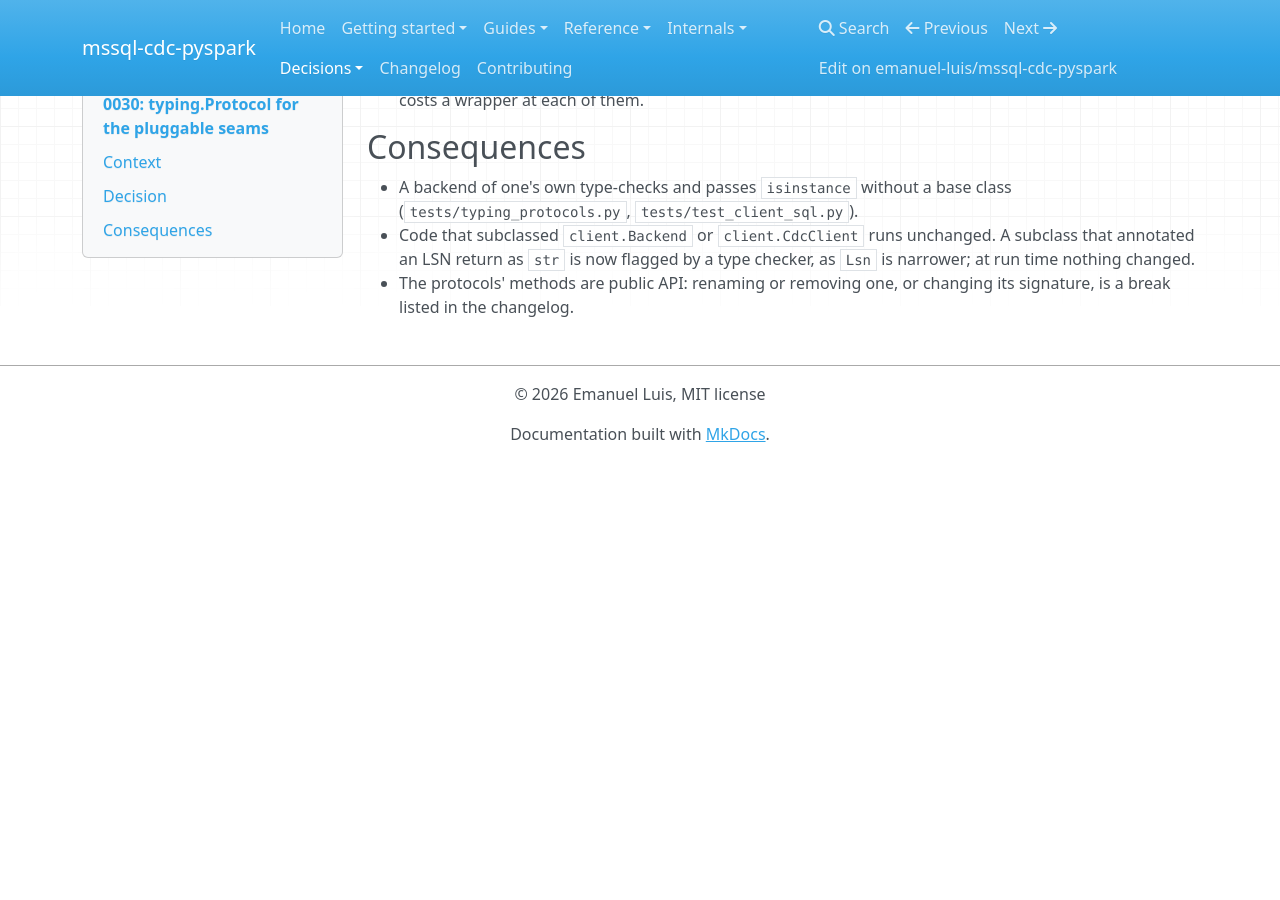
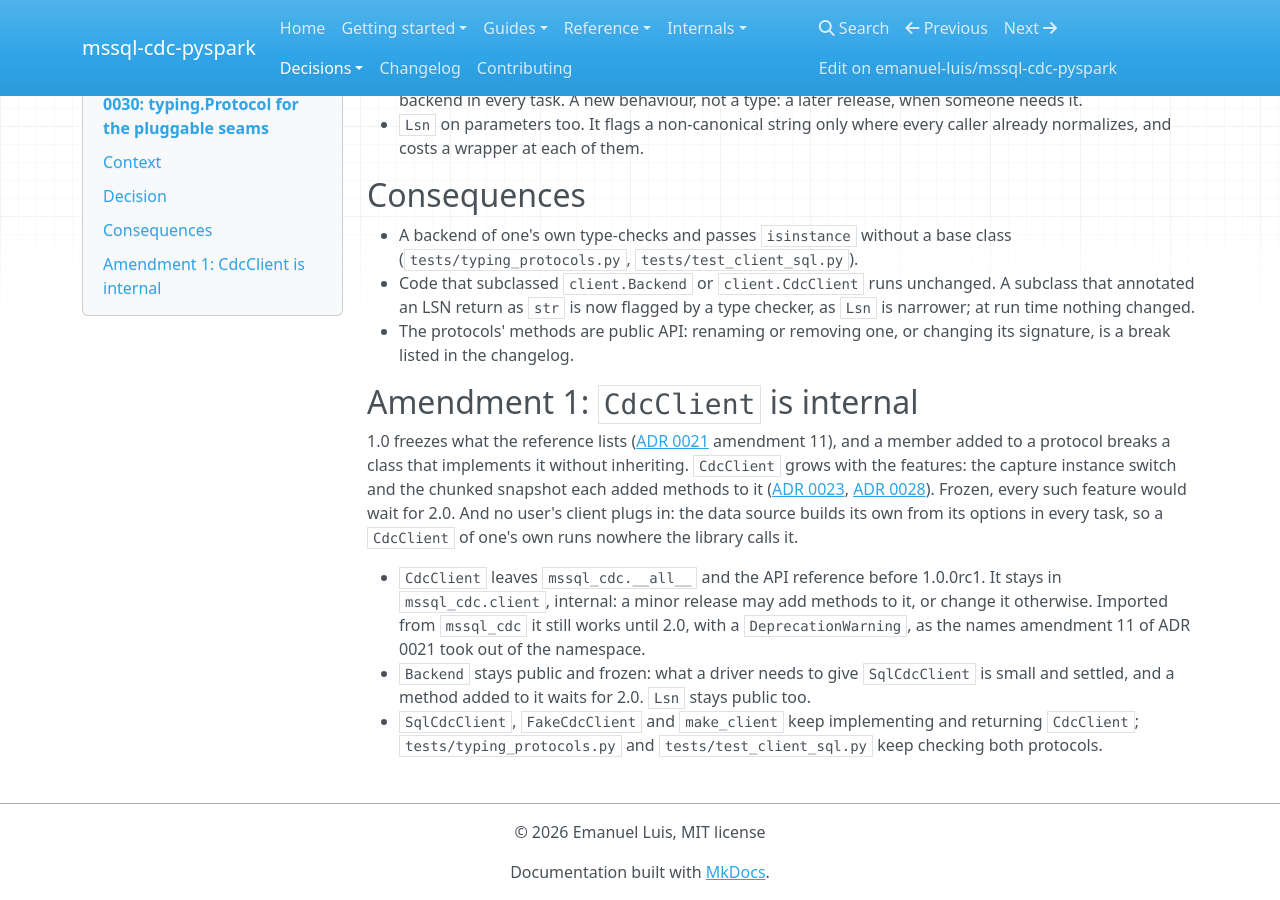
Before and after one commit to emanuel-luis/mssql-cdc-pyspark, an MkDocs documentation site: the page built from docs/decisions/0030-protocols-for-the-pluggable-seams.md, in a window 1280 px wide and 900 px high, scrolled down 1270 px. Built offline with MkDocs 1.6.1, drawn with Linux system fonts in a browser that asks for light colours; nearby versions of some CDN libraries; before the commit the page ends 1732 px from its top, so only the background shows below that; some of the changed text lies outside the part shown.

Commit message:
feat(api)!: CdcClient leaves the public API; Backend stays
CdcClient grows with the features (the capture instance switch and the
chunked snapshot each added methods), and a method added to a protocol
breaks a class that implements it without inheriting: frozen in 1.0,
every such feature would wait for 2.0. No user's client plugs in anyway,
since the data source builds its own from its options in every task.

It leaves mssql_cdc.__all__ and docs/reference/api.md before 1.0.0rc1,
stays in mssql_cdc.client as an internal name a minor may extend, and
still imports from mssql_cdc with a DeprecationWarning until 2.0 through
the existing _DEPRECATED mechanism. Backend and Lsn stay public; Backend
is the frozen protocol. ADR 0030 amendment 1; CHANGELOG Breaking (type
checkers, star imports) and Deprecated. test_api_shape pins the warning
and the import home.

```diff
--- a/docs/decisions/0030-protocols-for-the-pluggable-seams.md
+++ b/docs/decisions/0030-protocols-for-the-pluggable-seams.md
@@ -2,6 +2,7 @@
 
 **Status:** accepted
 **Date:** 2026-10-07T09:05:52-03:00
+**Amended:** 2026-10-15T09:35:58-03:00, `CdcClient` is internal and may gain methods in a minor; `Backend` stays the public, frozen protocol (amendment 1)
 
 ## Context
 The library has two seams. `CdcClient` is what the data source needs from SQL Server:
@@ -64,3 +65,24 @@ Considered:
   narrower; at run time nothing changed.
 * The protocols' methods are public API: renaming or removing one, or changing its
   signature, is a break listed in the changelog.
+
+## Amendment 1: `CdcClient` is internal
+1.0 freezes what the reference lists ([ADR 0021](0021-compatibility-policy-for-0x.md)
+amendment 11), and a member added to a protocol breaks a class that implements it without
+inheriting. `CdcClient` grows with the features: the capture instance switch and the
+chunked snapshot each added methods to it
+([ADR 0023](0023-schema-changes-and-capture-instance-switching.md),
+[ADR 0028](0028-chunked-snapshot-next-to-the-stream.md)). Frozen, every such
+feature would wait for 2.0. And no user's client plugs in: the data source builds its own
+from its options in every task, so a `CdcClient` of one's own runs nowhere the library
+calls it.
+
+* `CdcClient` leaves `mssql_cdc.__all__` and the API reference before 1.0.0rc1. It stays in
+  `mssql_cdc.client`, internal: a minor release may add methods to it, or change it
+  otherwise. Imported from `mssql_cdc` it still works until 2.0, with a
+  `DeprecationWarning`, as the names amendment 11 of ADR 0021 took out of the namespace.
+* `Backend` stays public and frozen: what a driver needs to give `SqlCdcClient` is small and
+  settled, and a method added to it waits for 2.0. `Lsn` stays public too.
+* `SqlCdcClient`, `FakeCdcClient` and `make_client` keep implementing and returning
+  `CdcClient`; `tests/typing_protocols.py` and `tests/test_client_sql.py` keep checking
+  both protocols.
```
Also changed, not shown: CHANGELOG.md (+9 -0 lines), docs/decisions/README.md (+1 -1 lines), docs/reference/api.md (+4 -6 lines), src/mssql_cdc/__init__.py (+5 -5 lines), 3 other files.
